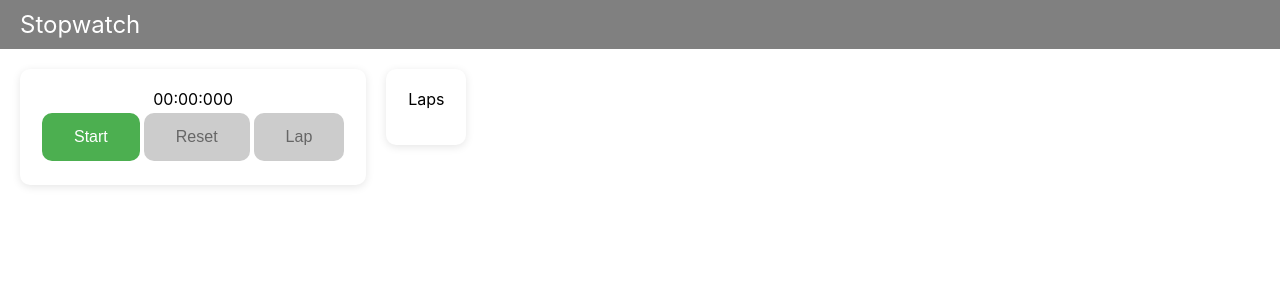
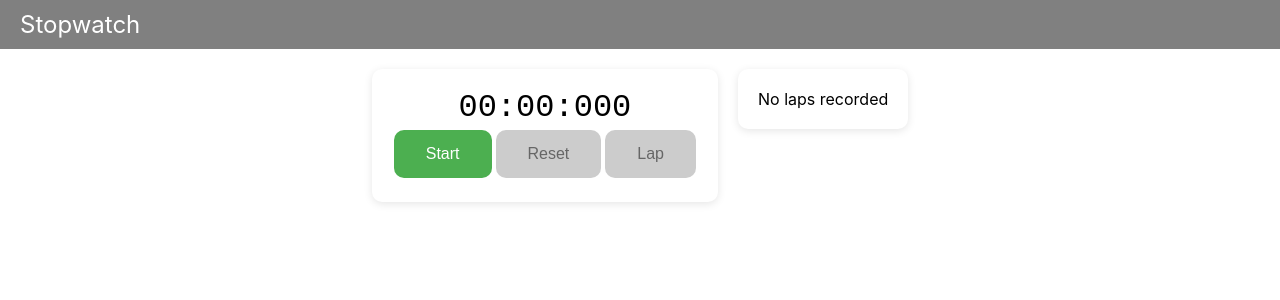
Before and after one commit to RoGer2856/react-stopwatch, a React (Create React App) app: page / in a window 1280 px wide. Shown: the top 300 px of the page. Built offline with nearby package versions, Linux system fonts and the light colour scheme.

Commit message:
feat: laps are displayed more stylized

```diff
--- a/src/App.module.css
+++ b/src/App.module.css
@@ -1,16 +1,15 @@
 .cards__container {
-  padding: 20px;
+	padding: 20px;
 	display: flex;
 	flex-flow: row wrap;
 	align-items: flex-start;
-	justify-content: flex-start;
+	justify-content: center;
 	gap: 20px;
 }
 
 .card {
-  padding: 20px;
-  border-radius: 10px;
-  box-shadow: 0 2px 8px rgba(0, 0, 0, 0.1);
-  background-color: #fff;
-  text-align: center;
+	padding: 20px;
+	border-radius: 10px;
+	box-shadow: 0 2px 8px rgba(0, 0, 0, 0.1);
+	background-color: #fff;
 }
--- /dev/null
+++ b/src/Laps.module.css
@@ -0,0 +1,28 @@
+.list__container {
+	margin-top: 15px;
+	max-height: 250px;
+	overflow: auto;
+}
+
+.list {
+	display: flex;
+	flex-flow: column-reverse wrap;
+	justify-content: center;
+	margin-top: 0;
+	margin-right: 5px;
+	padding: 0;
+	list-style: none;
+	/* border: 1px solid #e1e4e8; */
+}
+
+.list>li {
+	padding: 0.5rem;
+}
+
+.list>li:nth-last-child(odd) {
+	background-color: #f6f8fa;
+}
+
+.list>li:nth-last-child(even) {
+	background-color: #fff;
+}
--- a/src/Laps.tsx
+++ b/src/Laps.tsx
@@ -1,15 +1,25 @@
 import { ReactElement } from "react";
 import { computeTimeComponents } from "./TimeComponents";
+import styles from "./Laps.module.css";
 
 export default function Laps(props: {
 	lapsInMillis: number[];
 }): ReactElement {
 	return <>
-		<div>Laps</div>
-		<ul>
-			{props.lapsInMillis.map((lapInMillis, index) => {
-				return <li key={index}>{computeTimeComponents(lapInMillis).toString()}</li>
-			})}
-		</ul>
+		<div className={styles.container}>
+			{props.lapsInMillis.length === 0
+				? <div>No laps recorded</div>
+				: <>
+					<div>Recorded laps</div>
+					<div className={styles.list__container}>
+						<ul className={styles.list}>
+							{props.lapsInMillis.map((lapInMillis, index) => {
+								return <li key={index}>{computeTimeComponents(lapInMillis).toString()}</li>
+							})}
+						</ul>
+					</div>
+				</>
+			}
+		</div>
 	</>;
 }
--- a/src/Stopwatch.module.css
+++ b/src/Stopwatch.module.css
@@ -1,3 +1,12 @@
+.container {
+  text-align: center;
+}
+
+.time {
+  font-size: 2rem;
+  font-family: monospace;
+}
+
 .button {
   background-color: #4CAF50;
   border: none;
--- a/src/Stopwatch.tsx
+++ b/src/Stopwatch.tsx
@@ -45,7 +45,8 @@ export default function Stopwatch(props: {
 
   return (
     <>
-      <div aria-label="time elapsed">{timeComponents.toString()}</div>
+      <div className={styles.container}>
+        <div className={styles.time} aria-label="time elapsed">{timeComponents.toString()}</div>
         <div>
           {
             isRunning
@@ -83,6 +84,7 @@ export default function Stopwatch(props: {
             Lap
           </button>
         </div>
+      </div>
     </>
   );
 }
--- a/src/index.css
+++ b/src/index.css
@@ -5,6 +5,7 @@ body {
     sans-serif;
   -webkit-font-smoothing: antialiased;
   -moz-osx-font-smoothing: grayscale;
+  font-weight: 400;
 }
 
 code {
```
Lines whose indentation alone changed are shown as unchanged.
